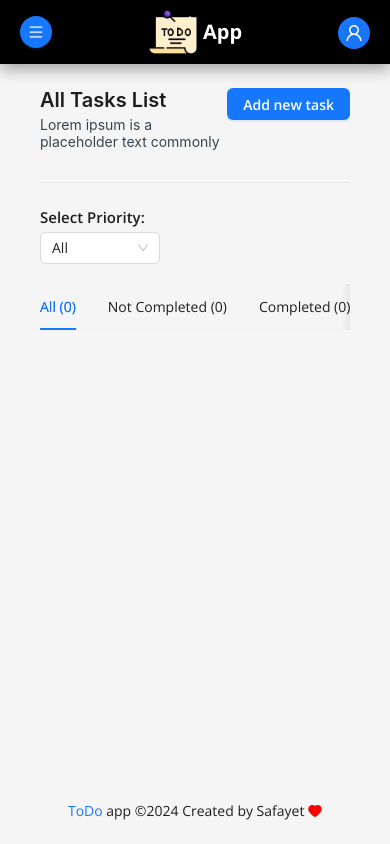
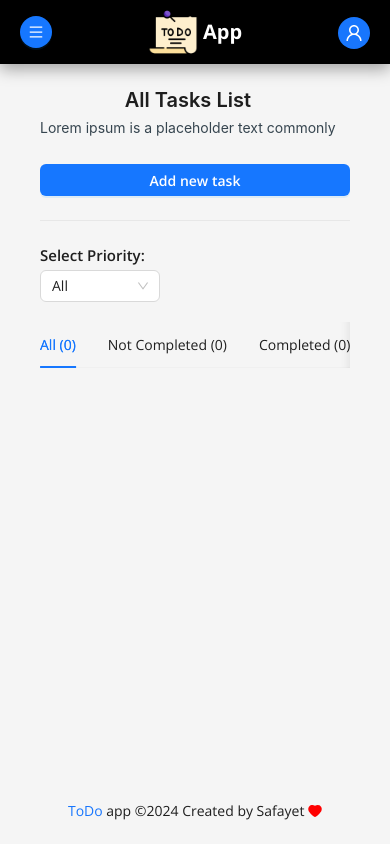
Before and after one commit to Electra51/todo-app, a React (Vite) app: page / in a window 390 px wide. Built offline with nearby package versions, Linux system fonts and the light colour scheme.

Commit message:
full project responsive for mobile or small device

```diff
--- a/src/Pages/TaskListPage/TaskListPage.jsx
+++ b/src/Pages/TaskListPage/TaskListPage.jsx
@@ -1,14 +1,26 @@
 import React, { useState } from "react";
-import { Typography, Button, Divider, Tabs, Row, Col, Select } from "antd";
+import {
+  Typography,
+  Button,
+  Divider,
+  Tabs,
+  Row,
+  Col,
+  Select,
+  Space,
+} from "antd";
 import { useSelector, useDispatch } from "react-redux";
 import TaskCard from "../../components/Common/Card/TaskCard";
 import AddTaskModal from "../../components/Common/AllModal/AddTaskModal";
 import { setPriorityFilter } from "../../redux/features/tasksSlice";
+import { Grid } from "antd";
 
+const { useBreakpoint } = Grid;
 const { Title } = Typography;
 const { Option } = Select;
 
 const TaskListPage = () => {
+  const screens = useBreakpoint();
   const [open, setOpen] = useState(false);
   const dispatch = useDispatch();
 
@@ -27,21 +39,38 @@ const TaskListPage = () => {
       ? tasks
       : tasks.filter((task) => task.priority === selectedPriority);
 
+  const getColSpan = () => {
+    if (screens.xs) {
+      return 24; // For small devices, display one card per row
+    } else {
+      return 6; // For larger devices, display four cards per row
+    }
+  };
+
   return (
     <>
       <div>
-        <div style={{ display: "flex", justifyContent: "space-between" }}>
-          <div>
+        <div
+          style={{
+            display: "flex",
+            flexDirection: `${screens.xs ? "column" : "row"}`,
+            justifyContent: `${screens.xs ? "center" : "space-between"}`,
+          }}>
+          <div style={{ marginBottom: "20px" }}>
+            <Space
+              direction="vertical"
+              align={`${screens.xs ? "center" : "start"}`}>
               <Title style={{ fontSize: "20px" }}>All Tasks List</Title>
               <Title
                 style={{
                   fontSize: "14px",
-                marginTop: "-05px",
                   color: "#36454F",
                   fontWeight: "400",
+                  marginTop: "-10px",
                 }}>
                 Lorem ipsum is a placeholder text commonly
               </Title>
+            </Space>
           </div>
           <Button
             type="primary"
@@ -75,7 +104,7 @@ const TaskListPage = () => {
           <Tabs.TabPane tab={`All (${filteredAllTasks.length})`} key="1">
             <Row gutter={[16, 16]}>
               {filteredAllTasks.map((task) => (
-                <Col span={6} key={task.id}>
+                <Col span={getColSpan()} key={task.id}>
                   <TaskCard item={task} />
                 </Col>
               ))}
@@ -91,7 +120,7 @@ const TaskListPage = () => {
               {filteredAllTasks
                 .filter((task) => task.status === "Not Completed")
                 .map((task) => (
-                  <Col span={6} key={task.id}>
+                  <Col span={getColSpan()} key={task.id}>
                     <TaskCard item={task} />
                   </Col>
                 ))}
@@ -107,7 +136,7 @@ const TaskListPage = () => {
               {filteredAllTasks
                 .filter((task) => task.status === "Completed")
                 .map((task) => (
-                  <Col span={6} key={task.id}>
+                  <Col span={getColSpan()} key={task.id}>
                     <TaskCard item={task} />
                   </Col>
                 ))}
--- a/src/components/Common/Card/TaskCard.jsx
+++ b/src/components/Common/Card/TaskCard.jsx
@@ -64,12 +64,16 @@ const TaskCard = ({ item }) => {
         width: 300,
         backgroundColor: priorityColor,
       }}>
-      <p>{item?.description}</p>
+      {item?.description?.length > 50 ? (
+        <p className="text-[14px]">{item?.description.slice(0, 50) + "..."}</p>
+      ) : (
+        <p className="text-[14px]">{item?.description}</p>
+      )}
+
       <p style={{ fontWeight: "600", marginTop: "7px" }}>Deadline:</p>
       <div style={{ display: "flex ", justifyContent: "space-between" }}>
         <p>{item?.deadline}</p>
         {item.status === "Completed" ? (
-          // <span style={{ fontSize: "12px" }}>Completed</span>
           <Button type="primary" size="small" danger>
             Completed
           </Button>
```
Lines whose indentation alone changed are shown as unchanged.
